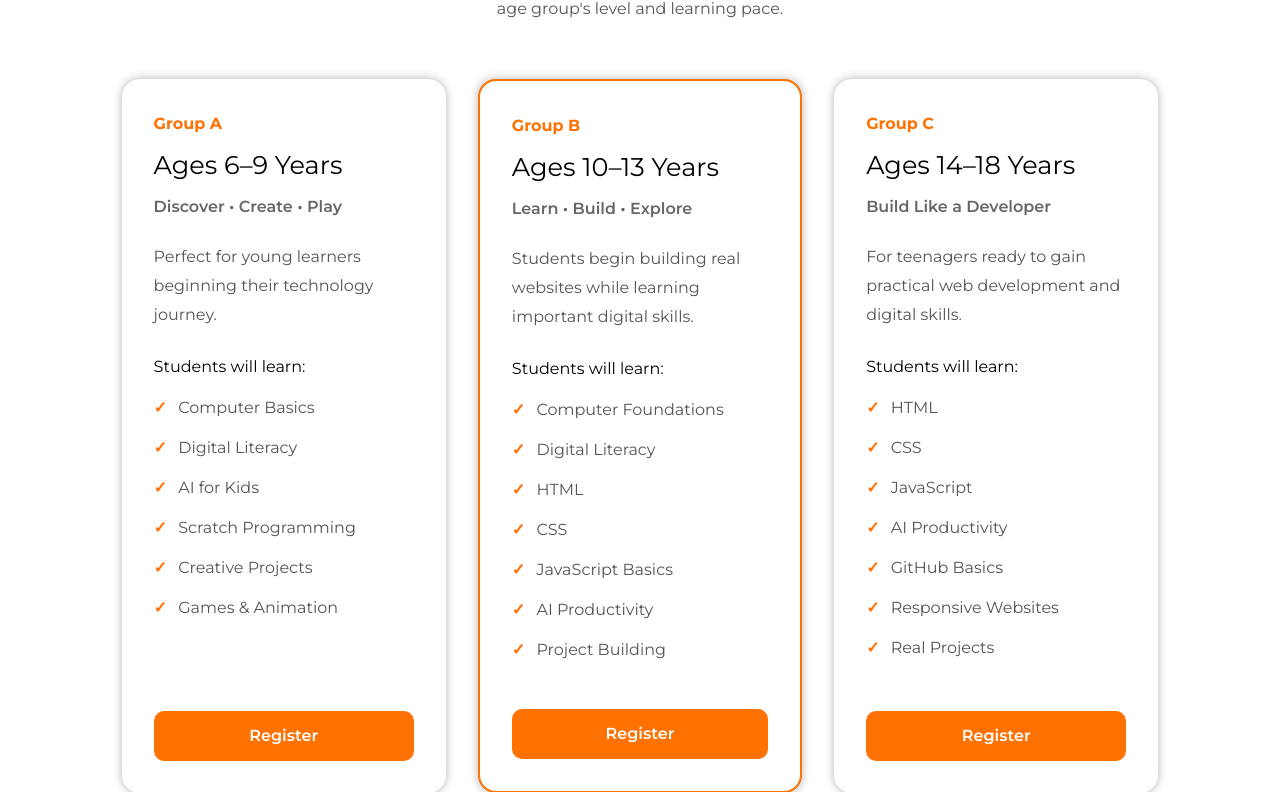
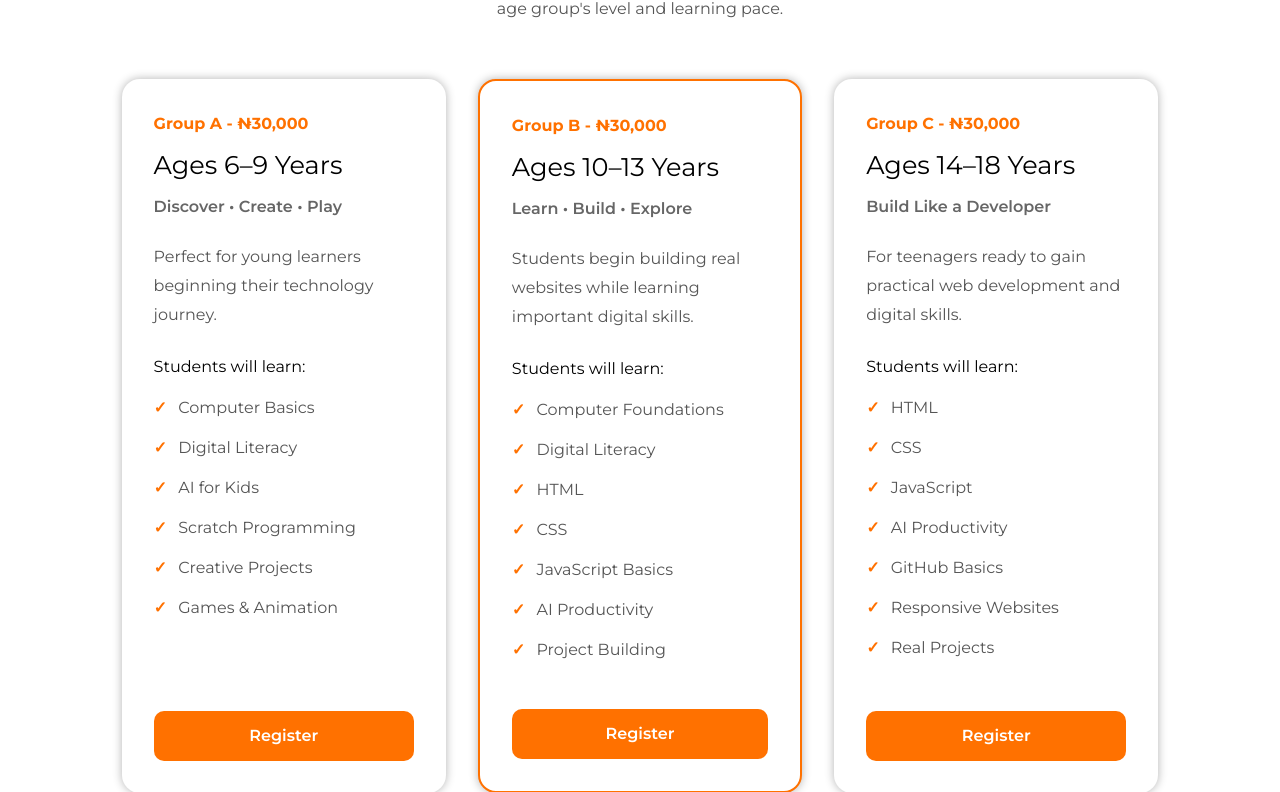
Before and after one commit to davidinmichael/dadvantech, a Django app: page /summer-code-camp/ in a window 1280 px wide. Shown: the part 3116-3908 px from the top of the page. Run offline with Django 5.2, Linux system fonts and the light colour scheme; parts of the project's set-up code (start-up, migrations or seed data) failed here and were passed over.

Commit message:
fixes: added the prices

```diff
--- a/core/templates/core/summer_code.html
+++ b/core/templates/core/summer_code.html
@@ -238,7 +238,7 @@
       <!-- Group A -->
       <article class="age-card">
         <div class="age-card__header">
-          <span class="age-card__group">Group A</span>
+          <span class="age-card__group">Group A - ₦30,000</span>
           <h3>Ages 6–9 Years</h3>
           <p class="age-card__tagline">Discover • Create • Play</p>
         </div>
@@ -266,7 +266,7 @@
         <!-- <div class="featured-badge">Most Popular</div> -->
 
         <div class="age-card__header">
-          <span class="age-card__group">Group B</span>
+          <span class="age-card__group">Group B - ₦30,000</span>
           <h3>Ages 10–13 Years</h3>
           <p class="age-card__tagline">Learn • Build • Explore</p>
         </div>
@@ -294,7 +294,7 @@
       <!-- Group C -->
       <article class="age-card">
         <div class="age-card__header">
-          <span class="age-card__group">Group C</span>
+          <span class="age-card__group">Group C - ₦30,000</span>
           <h3>Ages 14–18 Years</h3>
           <p class="age-card__tagline">Build Like a Developer</p>
         </div>
```
